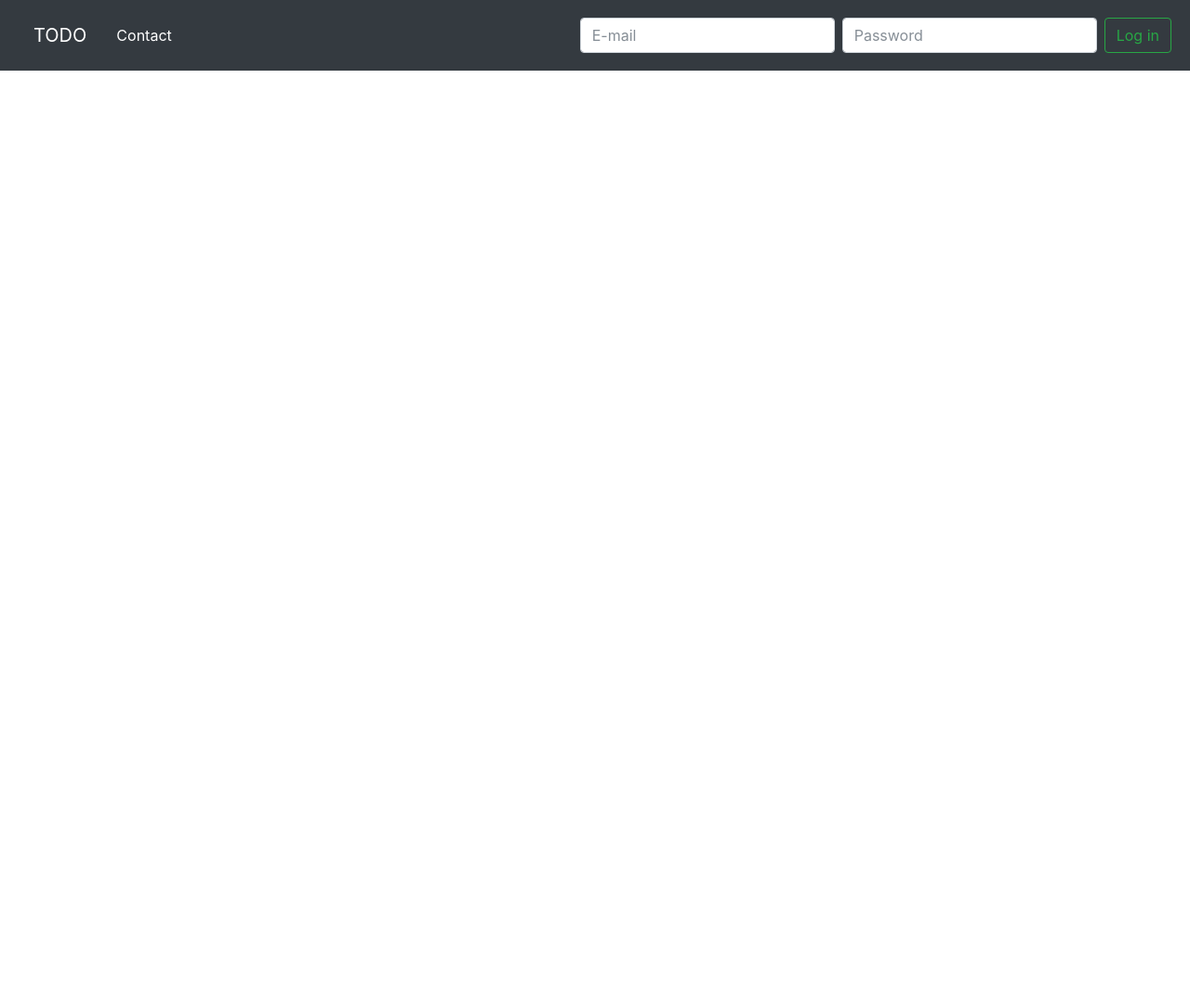
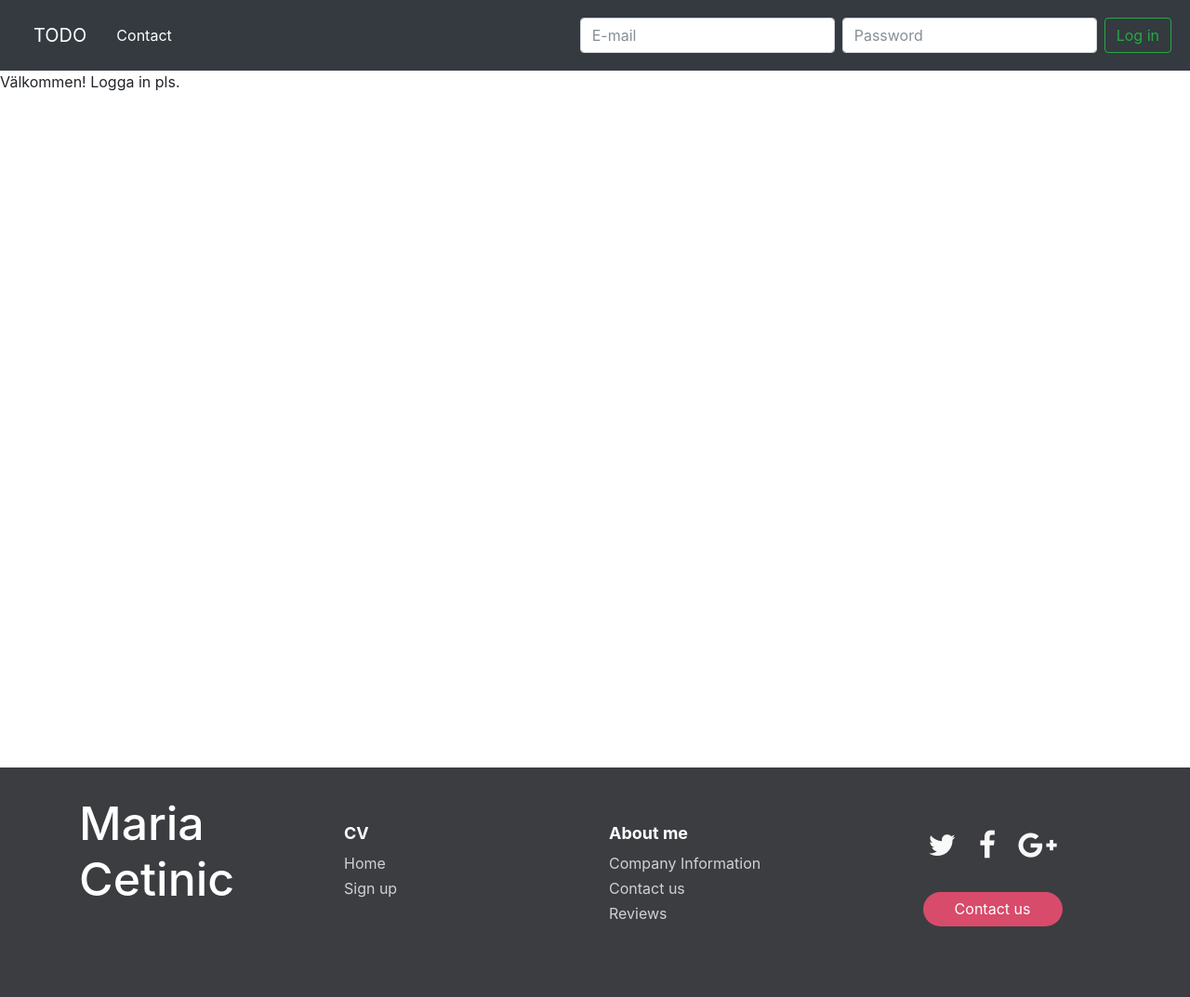
Before and after one commit to mariacetinic/todo, a plain HTML site: page index.html in a window 1280 px wide. Shown: the whole page at 93% size. Before the commit the page ends 800 px from the top, so only its background shows below. Drawn offline with nearby package versions, Linux system fonts and the light colour scheme.

Commit message:
implement jquery

```diff
--- a/index.html
+++ b/index.html
@@ -10,7 +10,9 @@
     <link rel="stylesheet" href="https://maxcdn.bootstrapcdn.com/bootstrap/4.0.0-beta.2/css/bootstrap.min.css" integrity="sha384-PsH8R72JQ3SOdhVi3uxftmaW6Vc51MKb0q5P2rRUpPvrszuE4W1povHYgTpBfshb" crossorigin="anonymous">
     <link rel="stylesheet" href="style.css">
     <link rel="stylesheet" href="https://cdnjs.cloudflare.com/ajax/libs/font-awesome/4.7.0/css/font-awesome.min.css">
-    <script src="js.js"></script>
+    <script src="script.js"></script>
+    <script src="https://ajax.googleapis.com/ajax/libs/jquery/3.2.1/jquery.min.js"></script>
+
   </head>
 
   <body>
@@ -30,14 +32,49 @@
 
     <!-- NavBar -->
 
+    <div id ="main">
+        Välkommen! Logga in pls.
+    </div>
 
 
+ <!-- Footer -->
+<footer id="myFooter">
+    <div class="container">
+        <div class="row">
+            <div class="col-sm-3">
+                <h2 class="logo"><a href="#"> Maria Cetinic </a></h2>
+            </div>
+            <div class="col-sm-3">
+                <h5>CV</h5>
+                <ul>
+                    <li><a href="#">Home</a></li>
+                    <li><a href="#">Sign up</a></li>
+                </ul>
+            </div>
 
-        <!-- Optional JavaScript -->
-    <!-- jQuery first, then Popper.js, then Bootstrap JS -->
-    <script src="https://code.jquery.com/jquery-3.2.1.slim.min.js" integrity="sha384-KJ3o2DKtIkvYIK3UENzmM7KCkRr/rE9/Qpg6aAZGJwFDMVNA/GpGFF93hXpG5KkN" crossorigin="anonymous"></script>
-    <script src="https://cdnjs.cloudflare.com/ajax/libs/popper.js/1.12.3/umd/popper.min.js" integrity="sha384-vFJXuSJphROIrBnz7yo7oB41mKfc8JzQZiCq4NCceLEaO4IHwicKwpJf9c9IpFgh" crossorigin="anonymous"></script>
-    <script src="https://maxcdn.bootstrapcdn.com/bootstrap/4.0.0-beta.2/js/bootstrap.min.js" integrity="sha384-alpBpkh1PFOepccYVYDB4do5UnbKysX5WZXm3XxPqe5iKTfUKjNkCk9SaVuEZflJ" crossorigin="anonymous"></script>
+
+            <div class="col-sm-3">
+                <h5>About me</h5>
+                <ul>
+                    <li><a href="#">Company Information</a></li>
+                    <li><a href="#">Contact us</a></li>
+                    <li><a href="#">Reviews</a></li>
+                </ul>
+            </div>
+
+            <div class="col-sm-3">
+                <div class="social-networks">
+                    <a href="#" class="twitter"><i class="fa fa-twitter"></i></a>
+                    <a href="#" class="facebook"><i class="fa fa-facebook"></i></a>
+                    <a href="#" class="google"><i class="fa fa-google-plus"></i></a>
+                </div>
+                <button type="button" class="btn btn-default">Contact us</button>
+            </div>
+        </div>
+    </div>
+</footer>
+<!-- Footer -->
+
 
 </body>
 </html>
--- a/script.js
+++ b/script.js
@@ -0,0 +1,10 @@
+$(document).ready(function(){
+    sessionStorage.user = "test";
+    sessionStorage.password = "password";
+
+    /*var numberFromSession1 = Number(sessionStorage.nummer1);
+    var numberFromSession2 = Number(sessionStorage.nummer2);*/
+
+        console.log(sessionStorage.user);
+        console.log(sessionStorage.password);
+});
--- a/style.css
+++ b/style.css
@@ -1,7 +1,117 @@
-header{
+header {
     display: flex;
-    display: -ms-flexbox;
+    justify-content: space-between;
     background-color: #343a40;
-    justify-content: space-between;
     padding: 10px 20px;
 }
+
+#myFooter {
+    background-color: #3c3d41;
+    color: white;
+    padding-top: 30px;
+}
+
+#myFooter .row {
+    margin-bottom: 60px;
+}
+
+#myFooter .navbar-brand {
+    margin-top: 45px;
+    height: 65px;
+}
+
+
+#myFooter ul {
+    list-style-type: none;
+    padding-left: 0;
+    line-height: 1.7;
+}
+
+#myFooter h5 {
+    font-size: 18px;
+    color: white;
+    font-weight: bold;
+    margin-top: 30px;
+}
+
+#myFooter h2 a{
+    font-size: 50px;
+    text-align: center;
+    color: #fff;
+}
+
+#myFooter a {
+    color: #d2d1d1;
+    text-decoration: none;
+}
+
+#myFooter a:hover,
+#myFooter a:focus {
+    text-decoration: none;
+    color: white;
+}
+
+#myFooter .social-networks {
+    text-align: center;
+    padding-top: 30px;
+    padding-bottom: 16px;
+}
+
+#myFooter .social-networks a {
+    font-size: 32px;
+    color: #f9f9f9;
+    padding: 10px;
+    transition: 0.2s;
+}
+
+#myFooter .social-networks a:hover {
+    text-decoration: none;
+}
+
+#myFooter .facebook:hover {
+    color: #0077e2;
+}
+
+#myFooter .google:hover {
+    color: #ef1a1a;
+}
+
+#myFooter .twitter:hover {
+    color: #00aced;
+}
+
+#main {
+    min-height: 750px;
+}
+
+#myFooter .btn {
+    color: white;
+    background-color: #d84b6b;
+    border-radius: 20px;
+    border: none;
+    width: 150px;
+    display: block;
+    margin: 0 auto;
+    margin-top: 10px;
+    line-height: 25px;
+}
+
+
+@media screen and (max-width: 767px) {
+    #myFooter {
+        text-align: center;
+    }
+}
+
+footer {
+    display: flex;
+    display: -webkit-flex;
+    flex-direction: column;
+    -webkit-flex-direction: column;
+    height: 100%;
+}
+
+#myFooter{
+    flex: 0 0 auto;
+    -webkit-flex: 0 0 auto;
+ }
```
